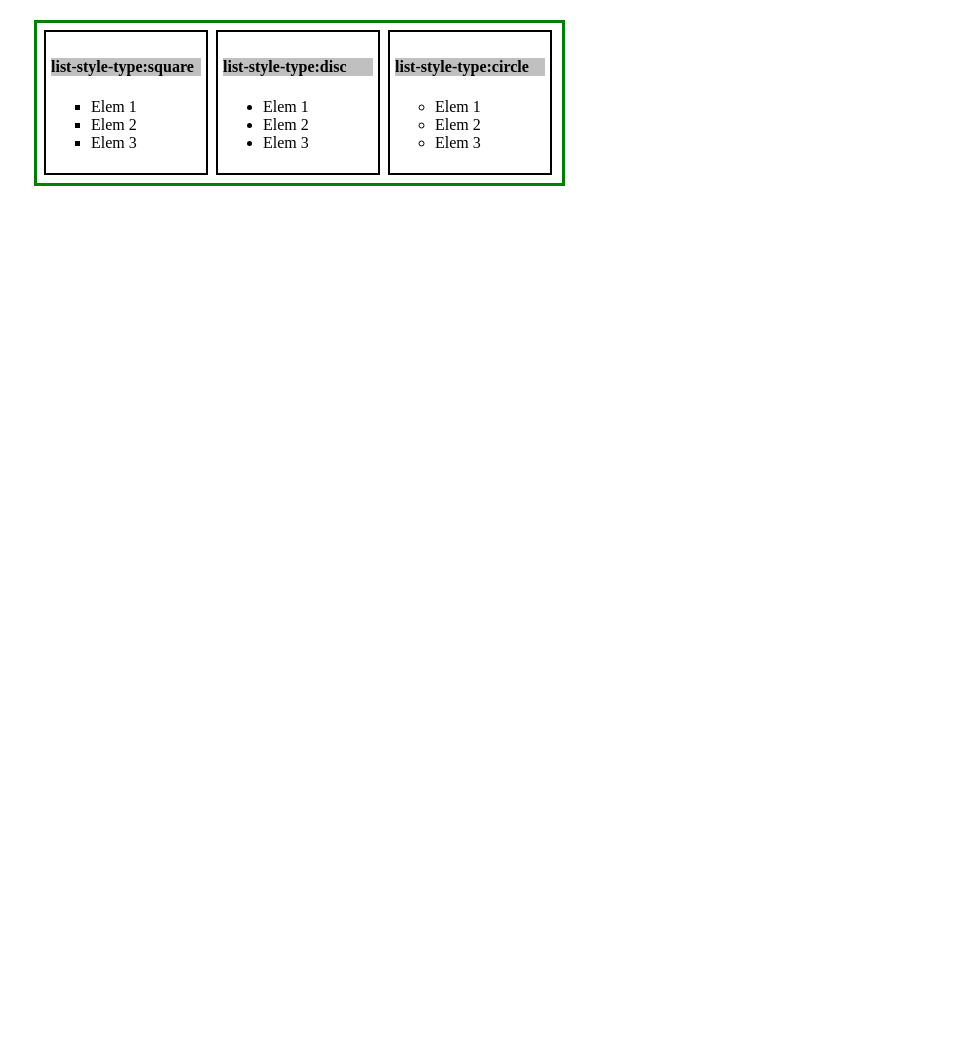
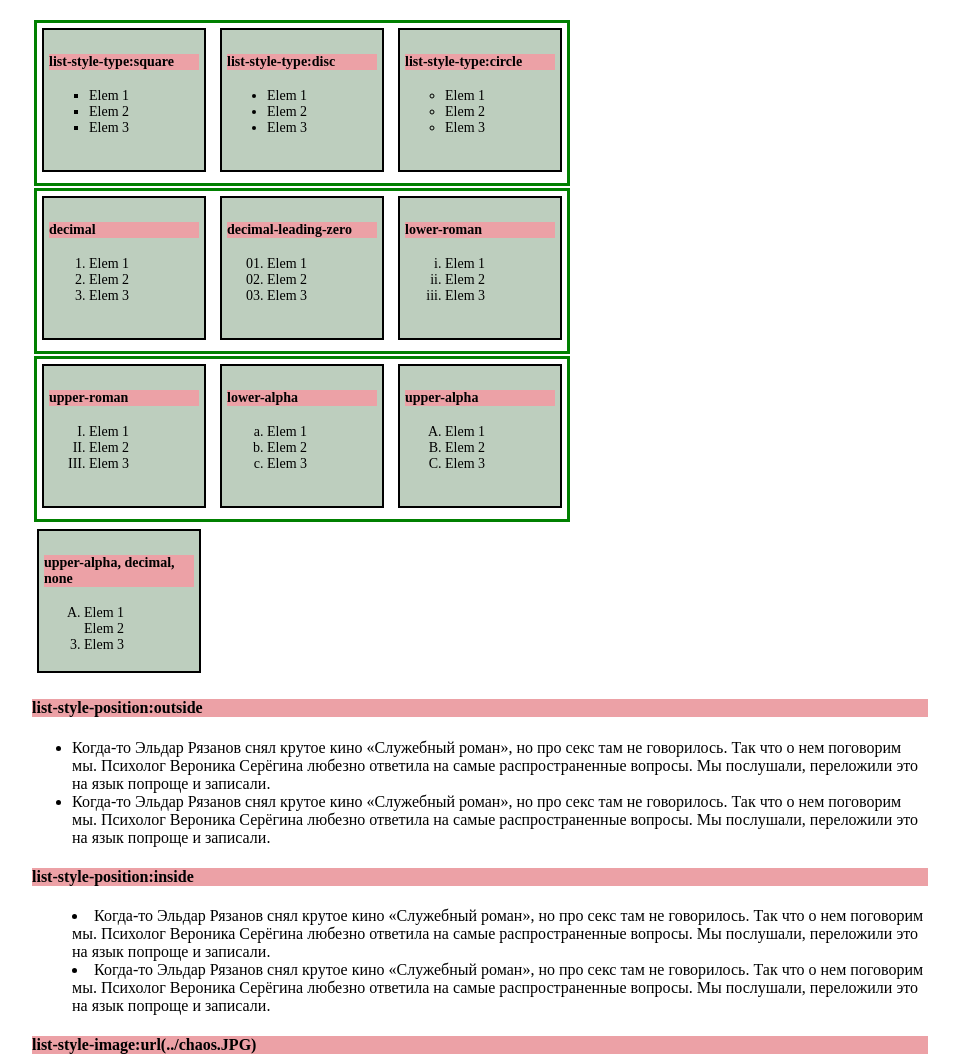
Before and after one commit to Alex-Wir/HTML, a plain HTML site: page 6/6.08.html in a window 1280 px wide. Shown: the top 1057 px of the page, without its empty margins (160-1119 px from the left). Before the commit the page ends 800 px from the top, so only its background shows below. Drawn offline with Linux system fonts and the light colour scheme.

Commit message:
fix 6.08, add 6.09

```diff
--- a/6/6.08.html
+++ b/6/6.08.html
@@ -5,20 +5,39 @@
         <title>Стилизация абзацев</title>
         <style>
 			body{margin: 20px 15%;}
-			h4{background-color: silver;}
-			div{width:150px;
+			h4{background-color: #eca1a6;}
+			div:not(.line){width:150px;
+				height:130px;
 				border:2px solid black;
 				padding:5px;
-				margin:2px;
+				margin:5px;
+				font-size:14px;
+				background-color: #bdcebe;
+				}
+			div:hover:not(.line){
+				font-size:16px;
+				padding:2px;
+				background-color: #d6cbd3;
 				}
 			div:not(.line){
 				display:inline-block;}
 			#square{list-style-type:square;}
 			#disc{list-style-type:disc;}
 			#circle{list-style-type:circle;}
-			.line{width:515px;
-				height:150px;
-				border:solid green;}
+			#decimal, .decimal{list-style-type:decimal;}
+			#decimal-leading-zero{list-style-type:decimal-leading-zero;}
+			#lower-roman{list-style-type:lower-roman;}
+			#upper-roman{list-style-type:upper-roman;}
+			#lower-alpha{list-style-type:lower-alpha;}
+			#upper-alpha{list-style-type:upper-alpha;}
+			#none{list-style-type:none;}
+			#outside{list-style-position:outside;}
+			#inside{list-style-position:inside;}
+			#image{list-style-image: url(../chaos.JPG);}
+			.line{width:530px;
+				height:160px;
+				border:solid green;
+				margin:2px;}
 		</style>
 	</head>
 	<body>
@@ -48,6 +67,84 @@
 				</ul>
 			</div>
 		</div>
+		<div class="line">
+			<div>
+				<h4>decimal</h4>
+				<ol id="decimal">
+					<li>Elem 1</li>
+					<li>Elem 2</li>
+					<li>Elem 3</li>
+				</ol>
+			</div>
+			<div>
+				<h4>decimal-leading-zero</h4>
+				<ol id="decimal-leading-zero">
+					<li>Elem 1</li>
+					<li>Elem 2</li>
+					<li>Elem 3</li>
+				</ol>
+			</div>
+			<div>
+				<h4>lower-roman</h4>
+				<ol id="lower-roman">
+					<li>Elem 1</li>
+					<li>Elem 2</li>
+					<li>Elem 3</li>
+				</ol>
+			</div>
+		</div>
+		<div class="line">
+			<div>
+				<h4>upper-roman</h4>
+				<ol id="upper-roman">
+					<li>Elem 1</li>
+					<li>Elem 2</li>
+					<li>Elem 3</li>
+				</ol>
+			</div>
+				<div>
+				<h4>lower-alpha</h4>
+				<ol id="lower-alpha">
+					<li>Elem 1</li>
+					<li>Elem 2</li>
+					<li>Elem 3</li>
+				</ol>
+			</div>
+				<div>
+				<h4>upper-alpha</h4>
+				<ol id="upper-alpha">
+					<li>Elem 1</li>
+					<li>Elem 2</li>
+					<li>Elem 3</li>
+				</ol>
+			</div>
+		</div>
+		<div>
+			<h4>upper-alpha, decimal, none</h4>
+			<ol id="upper-alpha">
+				<li>Elem 1</li>
+				<li id="none">Elem 2</li>
+				<li class="decimal"	>Elem 3</li>
+			</ol>
+		</div>
+		<h4>list-style-position:outside</h4>
+		<ul id="outside">
+			<li>Когда-то Эльдар Рязанов снял крутое кино «Служебный роман», но про секс там не говорилось. Так что о нем поговорим мы. Психолог Вероника Серёгина любезно ответила на самые распространенные вопросы. Мы послушали, переложили это на язык попроще и записали.</li>
+			<li>Когда-то Эльдар Рязанов снял крутое кино «Служебный роман», но про секс там не говорилось. Так что о нем поговорим мы. Психолог Вероника Серёгина любезно ответила на самые распространенные вопросы. Мы послушали, переложили это на язык попроще и записали.</li>
+		</ul>
+		<h4>list-style-position:inside</h4>
+		<ul id="inside">
+			<li>Когда-то Эльдар Рязанов снял крутое кино «Служебный роман», но про секс там не говорилось. Так что о нем поговорим мы. Психолог Вероника Серёгина любезно ответила на самые распространенные вопросы. Мы послушали, переложили это на язык попроще и записали. </li>
+			<li>Когда-то Эльдар Рязанов снял крутое кино «Служебный роман», но про секс там не говорилось. Так что о нем поговорим мы. Психолог Вероника Серёгина любезно ответила на самые распространенные вопросы. Мы послушали, переложили это на язык попроще и записали.</li>
+		</ul>
+		<h4>list-style-image:url(../chaos.JPG)</h4>
+		<ul id="image">
+			<li>Khorne</li>
+			<li>Nurgle</li>
+			<li>Tzeentch</li>
+			<li>Slaanesh</li>
+		</ul>
+
 
 	</body>
 </html>
```
Also changed, not shown: 6/6.09.html (added, +69 -0 lines).
